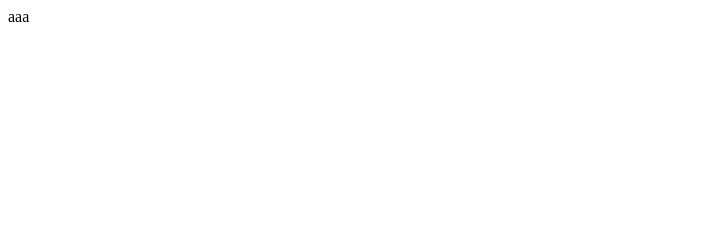
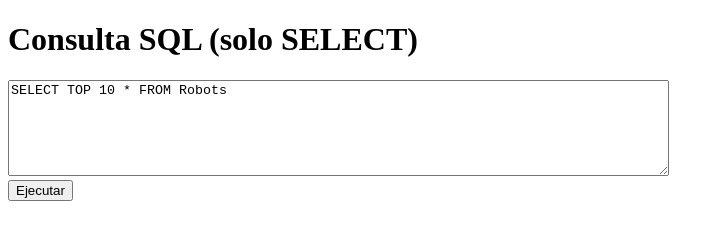
Before and after one commit to ACCESSoTOTAL/Atapuerca, a website: page public/index.html in a window 1280 px wide. Shown: the whole page, without its empty margins (0-724 px from the left). Drawn offline with Linux system fonts and the light colour scheme.

Commit message:
Add files via upload

```diff
--- a/public/index.html
+++ b/public/index.html
@@ -1 +1,14 @@
-aaa
+<!DOCTYPE html>
+<html lang="es">
+<head>
+  <meta charset="UTF-8">
+  <title>Consulta SQL - Atapuerca Net</title>
+</head>
+<body>
+  <h1>Consulta SQL (solo SELECT)</h1>
+  <textarea id="sql" rows="6" cols="80">SELECT TOP 10 * FROM Robots</textarea><br />
+  <button onclick="runQuery()">Ejecutar</button>
+  <pre id="output"></pre>
+  <script src="main.js"></script>
+</body>
+</html>
--- /dev/null
+++ b/public/main.js
@@ -0,0 +1,23 @@
+async function runQuery() {
+  const sql = document.getElementById('sql').value;
+  const output = document.getElementById('output');
+  output.textContent = 'Ejecutando...';
+
+  try {
+    const res = await fetch('/query', {
+      method: 'POST',
+      headers: { 'Content-Type': 'application/json' },
+      body: JSON.stringify({ query: sql })
+    });
+
+    const data = await res.json();
+
+    if (res.ok) {
+      output.textContent = JSON.stringify(data.rows, null, 2);
+    } else {
+      output.textContent = 'Error: ' + data.error;
+    }
+  } catch (e) {
+    output.textContent = 'Error de conexión';
+  }
+}
```
